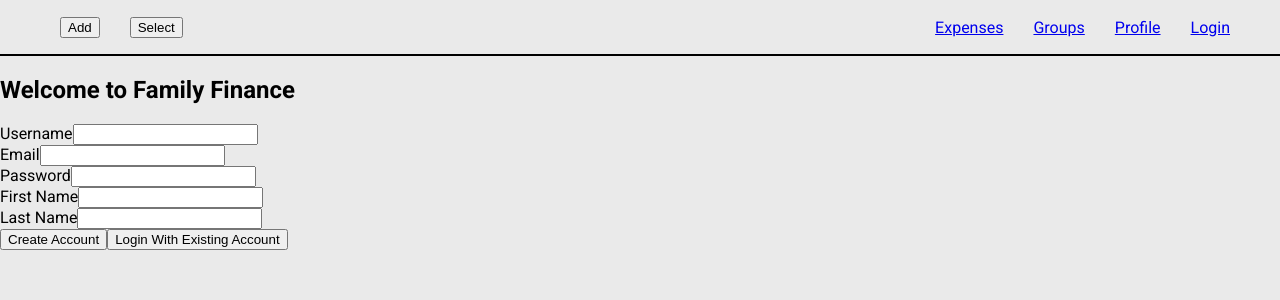
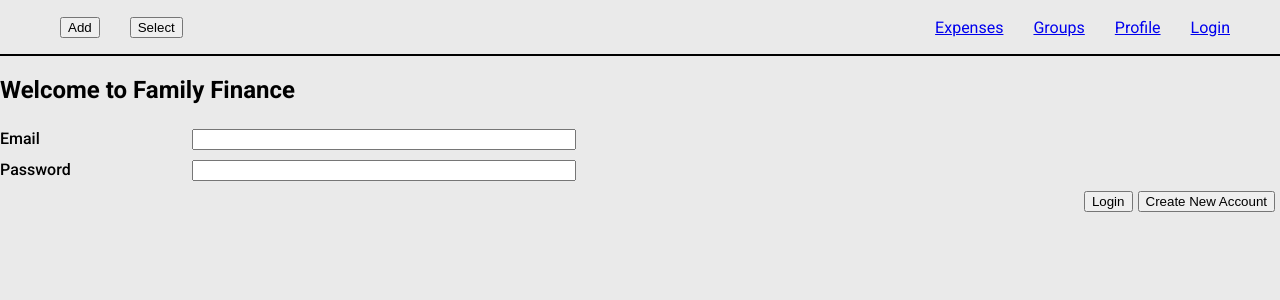
Before and after one commit to aaronjoslinwangdu/family-finance-app, a React (Create React App) app in the folder client/: page /users/login in a window 1280 px wide. Shown: the top 300 px of the page. Built offline with nearby package versions, Linux system fonts and the light colour scheme.

Commit message:
Update style for Login form

```diff
--- a/client/src/components/Auth/AuthForm.js
+++ b/client/src/components/Auth/AuthForm.js
@@ -1,9 +1,11 @@
 import React, { useState, useRef } from 'react';
 import { useHistory } from 'react-router-dom';
 
+import classes from '../Expenses/ExpenseForm.module.css';
+
 const AuthForm = () => {
   const history = useHistory();
-  const [isLogin, setIsLogin] = useState();
+  const [isLogin, setIsLogin] = useState(true);
 
   const emailInputRef = useRef();
   const passwordInputRef = useRef();
@@ -78,11 +80,11 @@ const AuthForm = () => {
   if (!isLogin) {
     mainCredentials = (
       <React.Fragment>
-        <div>
+        <div className={classes.inputSubsection}>
           <label htmlFor='username'>Username</label>
           <input type='text' id='username' required ref={usernameInputRef}></input>
         </div>
-        <div>
+        <div className={classes.inputSubsection}>
           <label htmlFor='email'>Email</label>
           <input type='email' id='email' required ref={emailInputRef}></input>
         </div>
@@ -91,11 +93,11 @@ const AuthForm = () => {
 
     userInfo = (
       <React.Fragment>
-        <div>
+        <div className={classes.inputSubsection}>
           <label htmlFor='firstName'>First Name</label>
           <input type='text' id='firstName' required ref={firstNameInputRef}></input>
         </div>
-        <div>
+        <div className={classes.inputSubsection}>
           <label htmlFor='lastName'>Last Name</label>
           <input type='text' id='lastName' required ref={lastNameInputRef}></input>
         </div>
@@ -104,7 +106,7 @@ const AuthForm = () => {
 
   } else {
     mainCredentials = (
-      <div>
+      <div className={classes.inputSubsection}>
         <label htmlFor='email'>Email</label>
         <input type='email' id='email' required ref={emailInputRef}></input>
     </div>
@@ -115,18 +117,22 @@ const AuthForm = () => {
     <section>
       <h1>Welcome to Family Finance</h1>
       <form onSubmit={submitHandler}>
+        <div className={classes.inputSection}>
           {mainCredentials}
-        <div>
+          <div className={classes.inputSubsection}>
             <label htmlFor='password'>Password</label>
             <input type='password' id='password' required ref={passwordInputRef}></input>
           </div>
           {!isLogin && userInfo}
+        </div>
+        <div className={classes.buttonSection}>
           <button>{isLogin ? 'Login' : 'Create Account'}</button>
           <button
             type='button'
             onClick={changeAuthTypeHandler}>
             {isLogin ? 'Create New Account' : 'Login With Existing Account'}
           </button>
+        </div>
       </form>
     </section>
   );
```
Lines whose indentation alone changed are shown as unchanged.
